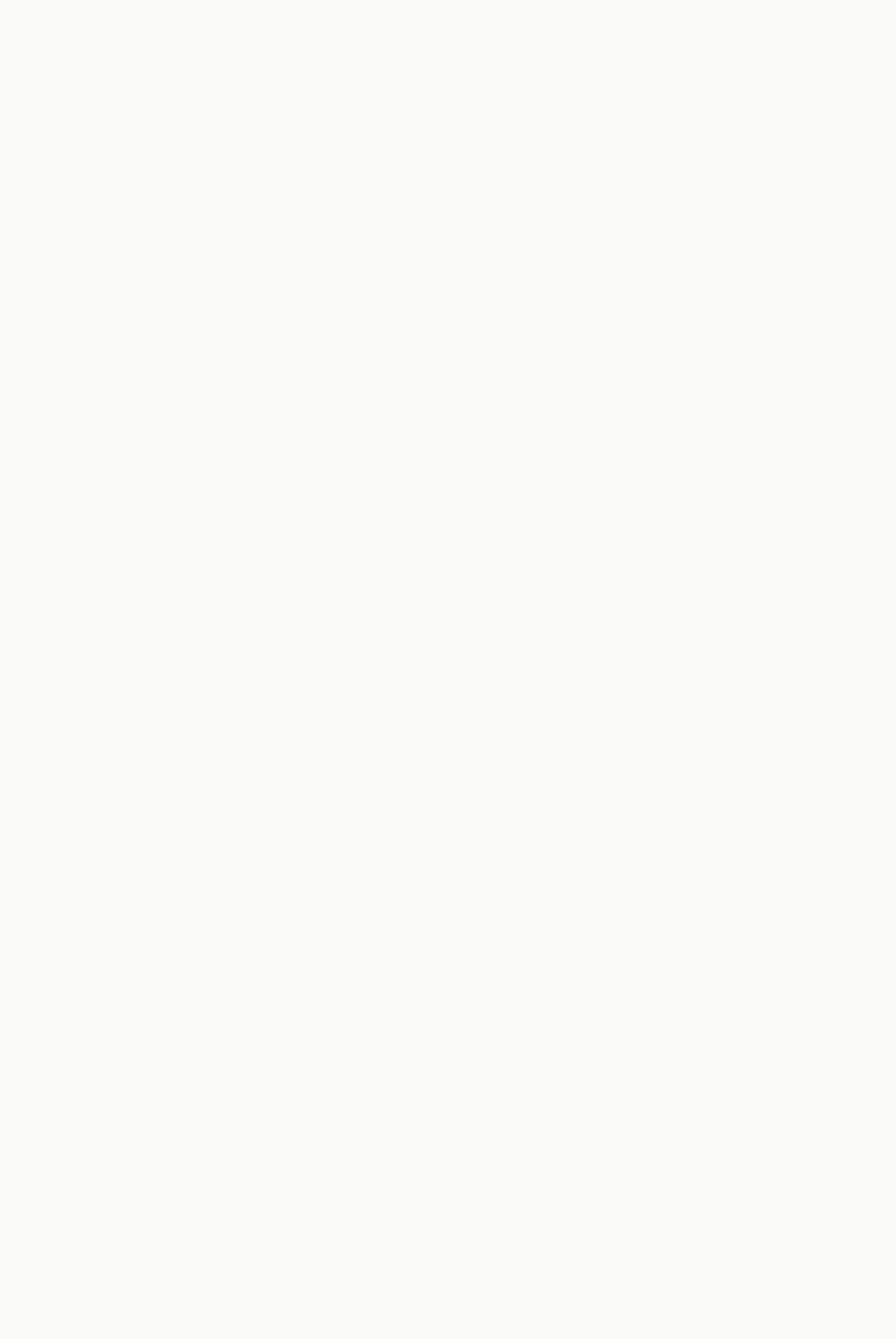
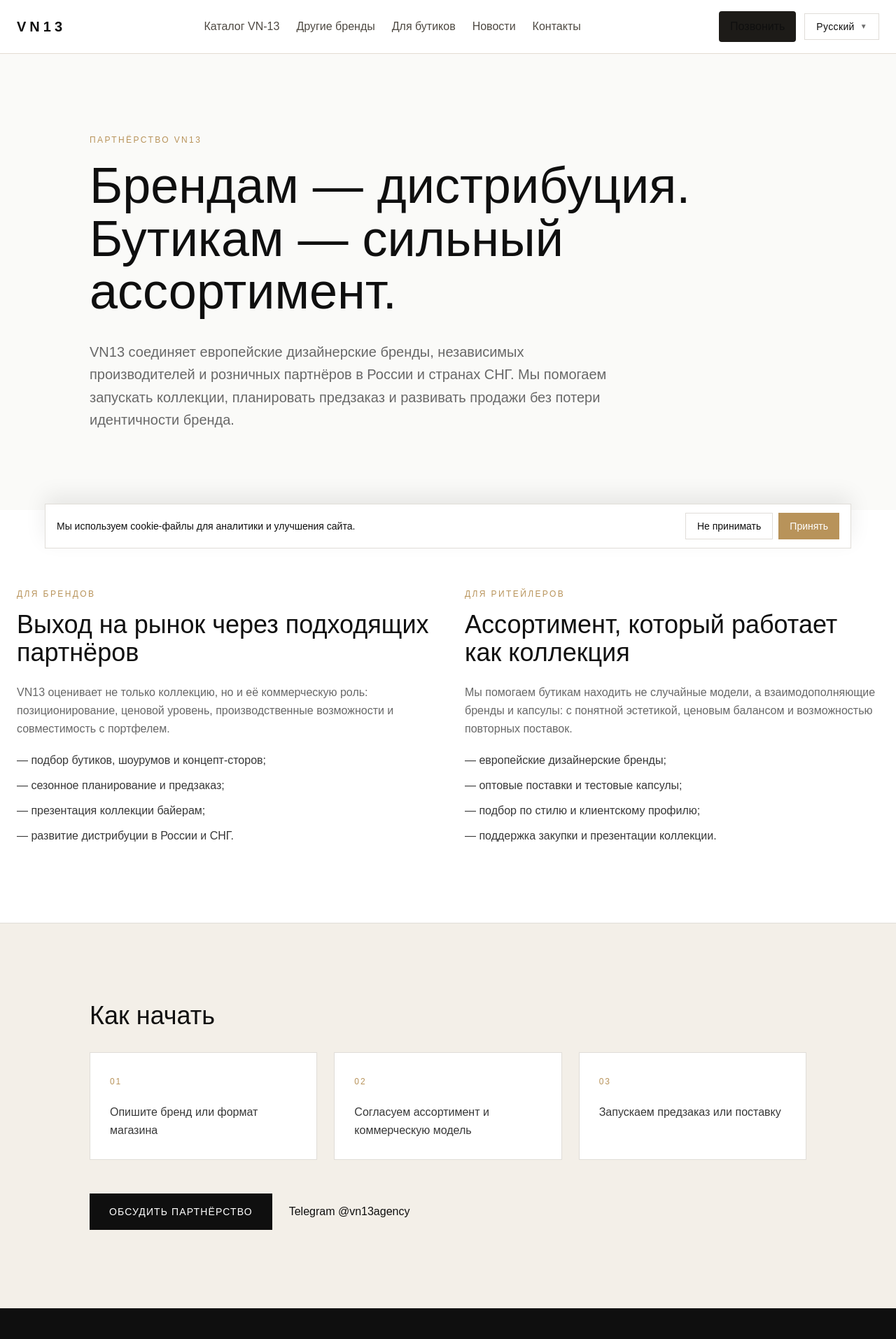
Before and after one commit to coffeeshop13/vn-13, a Next.js app: page /partnerstvo in a window 1280 px wide. Before the commit this address had no page. Shown: the top 1914 px of the page at 70% size. Before the commit the page ends 800 px from the top, so only its background shows below. Built offline with nearby package versions, Linux system fonts and the light colour scheme.

Commit message:
feat(seo): add partnership landing page

```diff
--- /dev/null
+++ b/app/partnerstvo/page.tsx
@@ -0,0 +1,95 @@
+import type { Metadata } from 'next'
+import Link from 'next/link'
+import Header from '@/components/Header'
+import Footer from '@/components/Footer'
+import { ContactLink } from '@/components/ContactLink'
+import { createMetadata, absoluteUrl } from '@/lib/seo'
+
+export const metadata: Metadata = createMetadata({
+  title: 'Стать партнёром VN13 | Бренды и бутики',
+  description:
+    'Партнёрство с VN13 для европейских брендов, бутиков и шоурумов: дистрибуция, оптовые поставки, предзаказ, капсулы и производство малых партий.',
+  path: '/partnerstvo',
+  keywords: [
+    'партнёрство с дистрибьютором одежды',
+    'дистрибуция бренда одежды',
+    'женская одежда для бутиков',
+    'оптовые поставки дизайнерской одежды',
+  ],
+})
+
+const jsonLd = {
+  '@context': 'https://schema.org',
+  '@type': 'ContactPage',
+  '@id': `${absoluteUrl('/partnerstvo')}#contact-page`,
+  url: absoluteUrl('/partnerstvo'),
+  name: 'Стать партнёром VN13',
+  description: 'Партнёрство VN13 с брендами, бутиками и шоурумами.',
+  isPartOf: { '@id': `${absoluteUrl('/')}#website` },
+}
+
+export default function PartnershipPage() {
+  return (
+    <main>
+      <script type="application/ld+json" dangerouslySetInnerHTML={{ __html: JSON.stringify(jsonLd) }} />
+      <Header />
+      <section className="pt-32 pb-20 md:pt-48 md:pb-28 px-6" style={{ backgroundColor: '#fafaf8' }}>
+        <div className="max-w-5xl mx-auto">
+          <p className="text-xs tracking-[0.2em] uppercase mb-5" style={{ color: '#b8935a' }}>Партнёрство VN13</p>
+          <h1 className="text-5xl md:text-7xl font-light leading-[1.05] mb-8" style={{ color: '#0f0f0f' }}>
+            Брендам — дистрибуция. Бутикам — сильный ассортимент.
+          </h1>
+          <p className="text-lg md:text-xl max-w-3xl leading-relaxed" style={{ color: '#686868' }}>
+            VN13 соединяет европейские дизайнерские бренды, независимых производителей и розничных партнёров в России и странах СНГ. Мы помогаем запускать коллекции, планировать предзаказ и развивать продажи без потери идентичности бренда.
+          </p>
+        </div>
+      </section>
+
+      <section className="py-20 md:py-28 px-6 bg-white">
+        <div className="max-w-7xl mx-auto grid md:grid-cols-2 gap-12">
+          <article>
+            <p className="text-xs tracking-[0.2em] uppercase mb-4" style={{ color: '#b8935a' }}>Для брендов</p>
+            <h2 className="text-3xl md:text-4xl font-light mb-6" style={{ color: '#0f0f0f' }}>Выход на рынок через подходящих партнёров</h2>
+            <p className="leading-relaxed mb-5" style={{ color: '#686868' }}>VN13 оценивает не только коллекцию, но и её коммерческую роль: позиционирование, ценовой уровень, производственные возможности и совместимость с портфелем.</p>
+            <ul className="space-y-3" style={{ color: '#383838' }}>
+              <li>— подбор бутиков, шоурумов и концепт-сторов;</li>
+              <li>— сезонное планирование и предзаказ;</li>
+              <li>— презентация коллекции байерам;</li>
+              <li>— развитие дистрибуции в России и СНГ.</li>
+            </ul>
+          </article>
+          <article>
+            <p className="text-xs tracking-[0.2em] uppercase mb-4" style={{ color: '#b8935a' }}>Для ритейлеров</p>
+            <h2 className="text-3xl md:text-4xl font-light mb-6" style={{ color: '#0f0f0f' }}>Ассортимент, который работает как коллекция</h2>
+            <p className="leading-relaxed mb-5" style={{ color: '#686868' }}>Мы помогаем бутикам находить не случайные модели, а взаимодополняющие бренды и капсулы: с понятной эстетикой, ценовым балансом и возможностью повторных поставок.</p>
+            <ul className="space-y-3" style={{ color: '#383838' }}>
+              <li>— европейские дизайнерские бренды;</li>
+              <li>— оптовые поставки и тестовые капсулы;</li>
+              <li>— подбор по стилю и клиентскому профилю;</li>
+              <li>— поддержка закупки и презентации коллекции.</li>
+            </ul>
+          </article>
+        </div>
+      </section>
+
+      <section className="py-20 md:py-28 px-6" style={{ backgroundColor: '#f3efe8', borderTop: '1px solid #e0ddd8' }}>
+        <div className="max-w-5xl mx-auto">
+          <h2 className="text-3xl md:text-4xl font-light mb-8" style={{ color: '#0f0f0f' }}>Как начать</h2>
+          <div className="grid md:grid-cols-3 gap-6">
+            {['Опишите бренд или формат магазина', 'Согласуем ассортимент и коммерческую модель', 'Запускаем предзаказ или поставку'].map((step, index) => (
+              <div key={step} className="p-7 bg-white" style={{ border: '1px solid #e0ddd8' }}>
+                <span className="text-xs tracking-[0.16em]" style={{ color: '#b8935a' }}>0{index + 1}</span>
+                <p className="mt-5 leading-relaxed" style={{ color: '#383838' }}>{step}</p>
+              </div>
+            ))}
+          </div>
+          <div className="mt-12 flex flex-wrap gap-6 items-center">
+            <Link href="/contact" className="inline-flex px-7 py-4 text-sm tracking-[0.08em] uppercase" style={{ backgroundColor: '#0f0f0f', color: '#fff' }}>Обсудить партнёрство</Link>
+            <ContactLink href="https://t.me/vn13agency" label="Telegram @vn13agency" />
+          </div>
+        </div>
+      </section>
+      <Footer />
+    </main>
+  )
+}
--- a/app/sitemap.ts
+++ b/app/sitemap.ts
@@ -51,6 +51,7 @@ const routes: SitemapRoute[] = [
   { path: '/brands/sula', changeFrequency: 'monthly', priority: 0.74 },
   { path: '/brands/soh', changeFrequency: 'monthly', priority: 0.74 },
   { path: '/contact', changeFrequency: 'yearly', priority: 0.6 },
+  { path: '/partnerstvo', changeFrequency: 'monthly', priority: 0.92 },
 ]
 
 export default function sitemap(): MetadataRoute.Sitemap {
```
